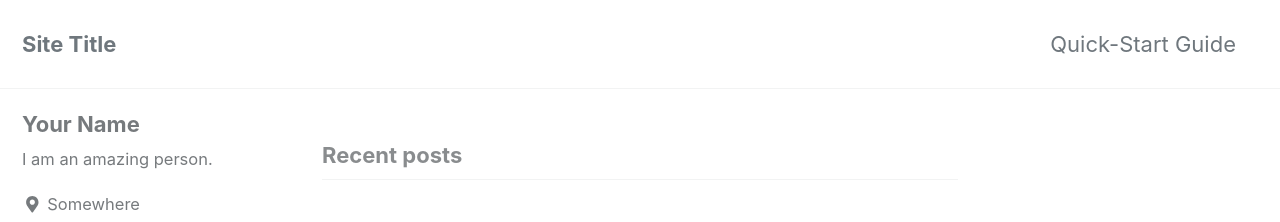
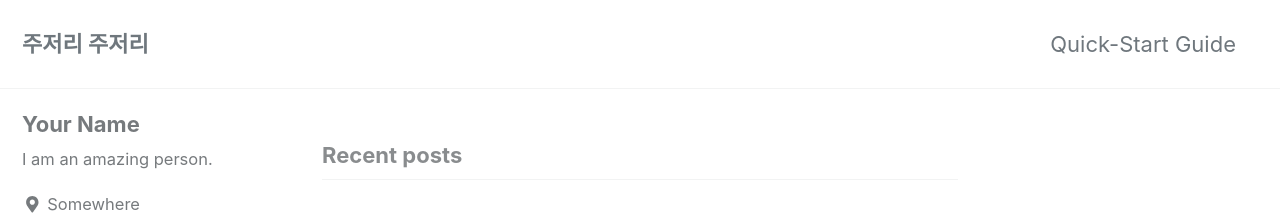
Before and after one commit to ojw82/ojw82.github.io, a Jekyll site: the page built from index.html, in a window 1280 px wide and 900 px high. Shown: the top 222 px of the window. Built offline with Jekyll 4.4.1, drawn with Linux system fonts in a browser that asks for light colours; cached includes are drawn as plain includes; the list of posts is cut into pages by our own code.

Commit message:
title 변경

```diff
--- a/_config.yml
+++ b/_config.yml
@@ -1,6 +1,6 @@
 minimal_mistakes_skin: default
 locale: en-US
-title: Site Title
+title: 주저리 주저리
 title_separator: '-'
 name: 심심해
 description: 이거 저거 주저리
```
